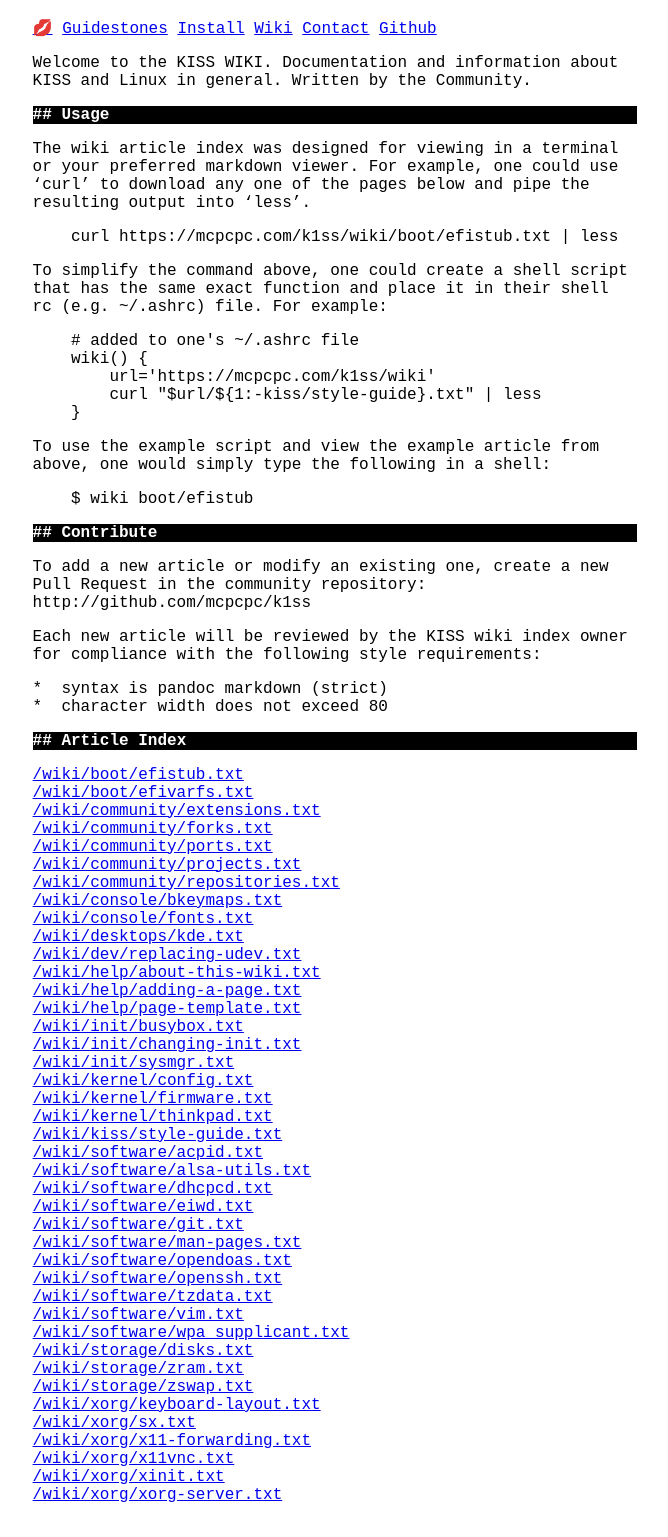
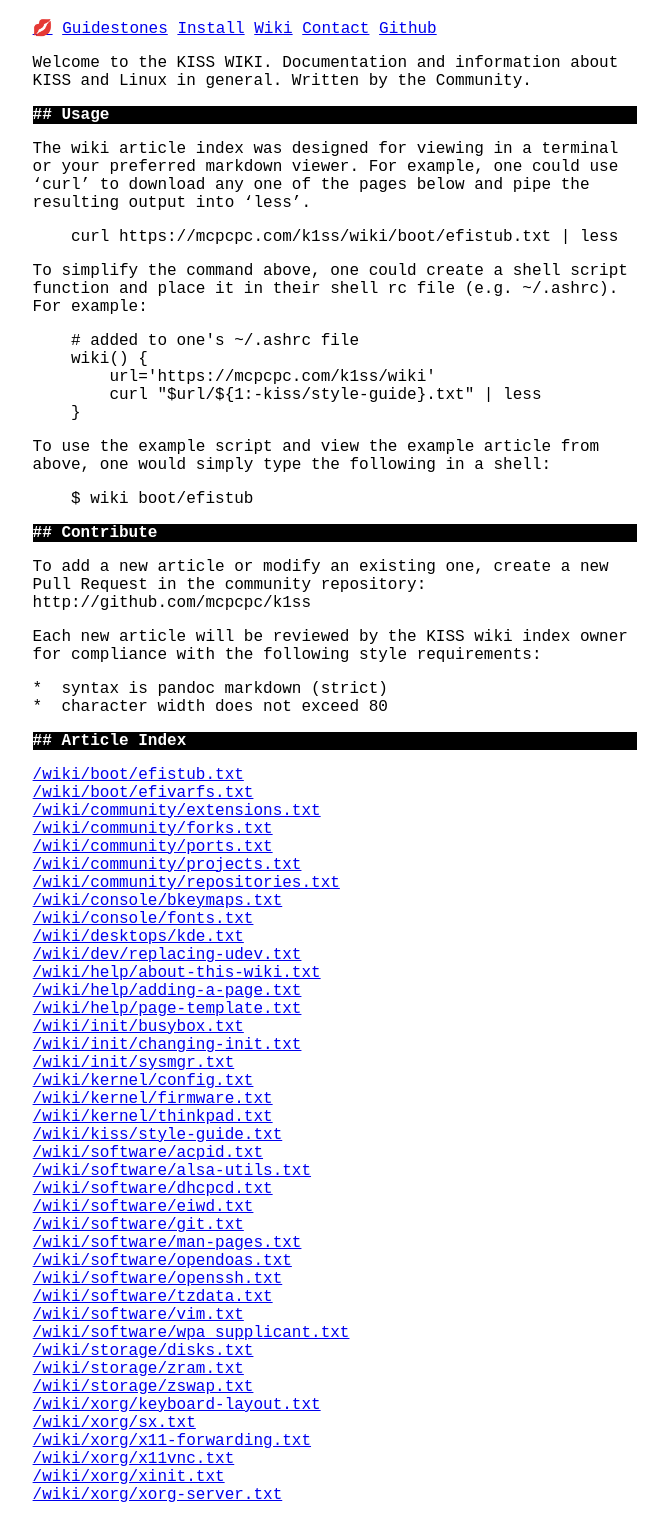
Before and after one commit to mcpcpc/k1ss, a Jekyll site: the page built from wiki.md, in a window 1280 px wide. Shown: the whole page, without its empty margins (305-973 px from the left). Built offline with Jekyll 4.4.1, drawn with Linux system fonts in a browser that asks for light colours.

Commit message:
Update wiki.md

```diff
--- a/wiki.md
+++ b/wiki.md
@@ -13,9 +13,8 @@ pages below and pipe the resulting output into 'less'.
 
     curl https://mcpcpc.com/k1ss/wiki/boot/efistub.txt | less
 
-To simplify the command above, one could create a shell script that has
-the same exact function and place it in their shell rc (e.g. ~/.ashrc)
-file. For example:
+To simplify the command above, one could create a shell script function and
+place it in their shell rc file (e.g. ~/.ashrc). For example:
 
     # added to one's ~/.ashrc file
     wiki() {
```
